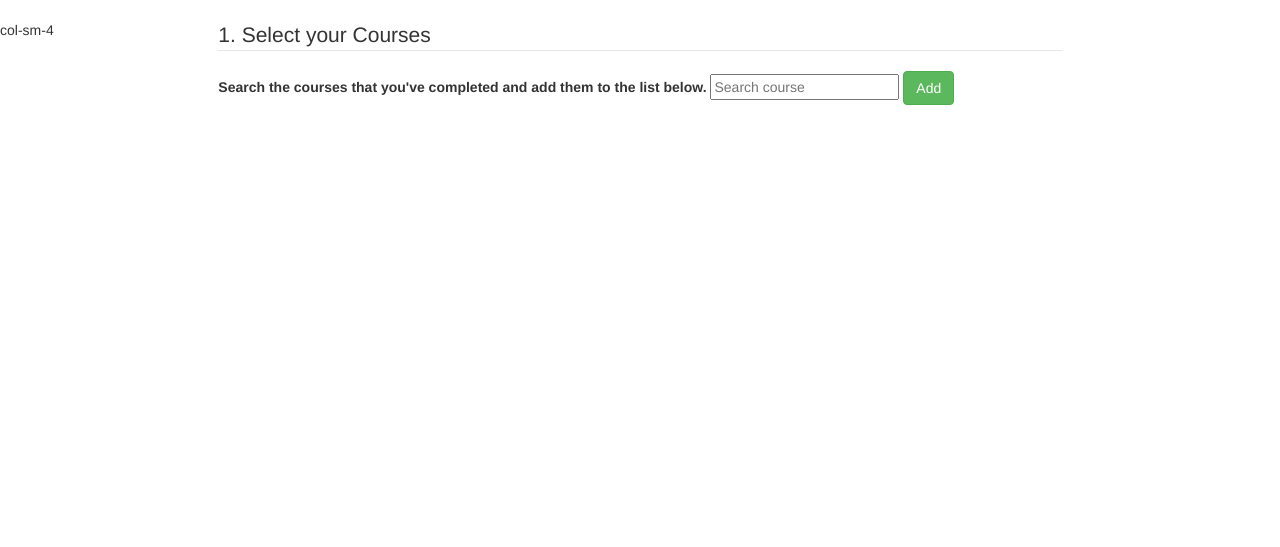
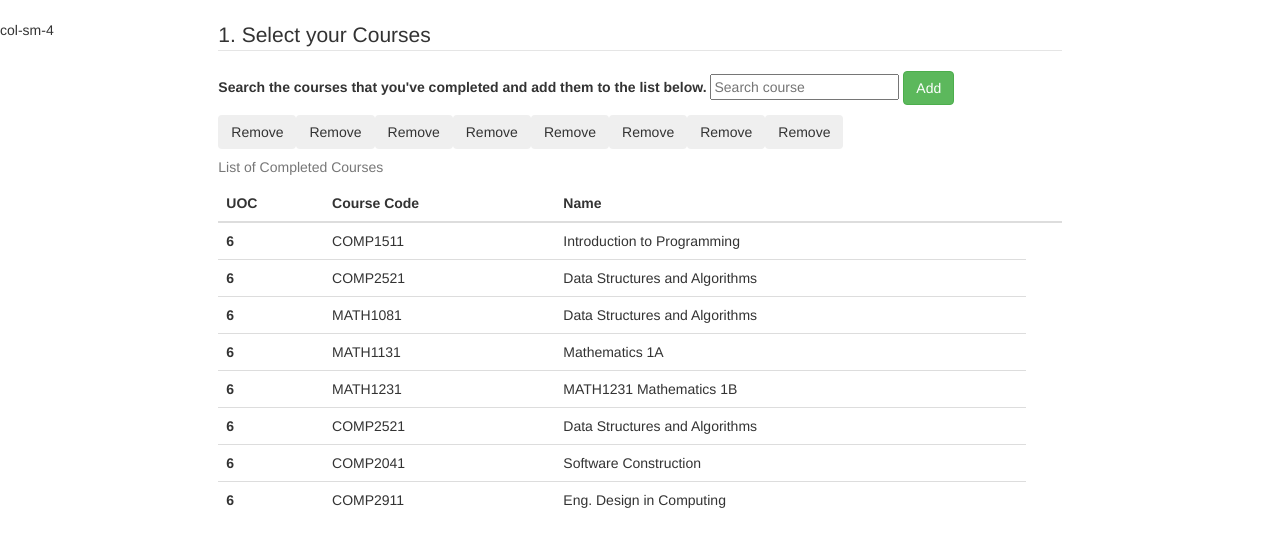
Before and after one commit to Thomas-Zhe-Liu/Progression_Check_Web, a Flask app: template app/templates/step2.html in a window 1280 px wide. Shown: the part 108-655 px from the top of the page. Run offline with Flask 2, Linux system fonts and the light colour scheme; the template is opened without the code that fills it, so the values that code supplies are empty; some libraries are stand-ins or nearby versions.

Commit message:
Added Table for the Courses and Formatted the Container/Side Menu

```diff
--- a/app/routes.py
+++ b/app/routes.py
@@ -3,9 +3,11 @@ from flask import render_template
 
 @app.route('/')
 #@app.route('/index')
-@app.route('/step2')
+@app.route('/step1')
+#@app.route('/step2')
 #@app.route('step3')
 def index():
     #return render_template('index.html')
-    return render_template('step2.html')
+    return render_template('step1.html')
+    #return render_template('step2.html')
     #return render_template('step3.html')
--- a/app/templates/step2.html
+++ b/app/templates/step2.html
@@ -1,5 +1,5 @@
 <!DOCTYPE html>
-<html lang="en"><head>
+<html lang="en">
 <head>
     <meta charset="UTF-8">
     <title>Gradget</title>
@@ -52,8 +52,70 @@
       <button type="submit" class="btn btn-success">Add</button>
     </p>
   </fieldset>
+  <div class="table-responsive">
+  <table class="table">
+    <caption>List of Completed Courses</caption>
+  <thead>
+    <tr>
+      <th scope="col">UOC</th>
+      <th scope="col">Course Code</th>
+      <th scope="col">Name</th>
+      <th scope="col"></th>
+    </tr>
+  </thead>
+  <tbody>
+    <tr>
+      <th scope="row">6</th>
+      <td>COMP1511</td>
+      <td>Introduction to Programming</td>
+      <button type="button" class="btn btn-outline-danger">Remove</button>
+    </tr>
+    <tr>
+      <th scope="row">6</th>
+      <td>COMP2521</td>
+      <td>Data Structures and Algorithms</td>
+      <button type="button" class="btn btn-outline-danger">Remove</button>
+    </tr>
+    <tr>
+      <th scope="row">6</th>
+      <td>MATH1081</td>
+      <td>Data Structures and Algorithms</td>
+      <button type="button" class="btn btn-outline-danger">Remove</button>
+    </tr>
+    <tr>
+      <th scope="row">6</th>
+      <td>MATH1131</td>
+      <td>Mathematics 1A</td>
+      <button type="button" class="btn btn-outline-danger">Remove</button>
+    </tr>
+  <tr>
+      <th scope="row">6</th>
+      <td>MATH1231</td>
+      <td>MATH1231 Mathematics 1B</td>
+      <button type="button" class="btn btn-outline-danger">Remove</button>
+    </tr>
+    <tr>
+      <th scope="row">6</th>
+      <td>COMP2521</td>
+      <td>Data Structures and Algorithms</td>
+      <button type="button" class="btn btn-outline-danger">Remove</button>
+    </tr>
+    <tr>
+      <th scope="row">6</th>
+      <td>COMP2041</td>
+      <td>Software Construction</td>
+      <button type="button" class="btn btn-outline-danger">Remove</button>
+    </tr>
+    <tr>
+      <th scope="row">6</th>
+      <td>COMP2911</td>
+      <td>Eng. Design in Computing</td>
+      <button type="button" class="btn btn-outline-danger">Remove</button>
+    </tr>
+  </tbody>
+  </table>
+</div>
 </form>
-
 </div>
 </div>
 
```
